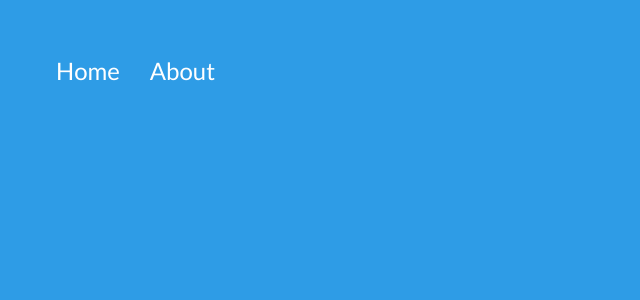
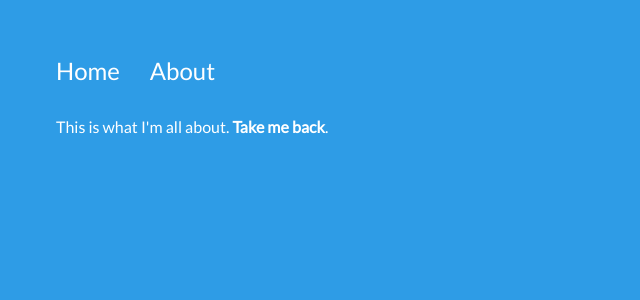
Before and after one commit to JohnDun89/playWithAngular, an Angular app: page /about/48 in a window 1280 px wide. Before the commit this address led to /. Shown: the top 300 px of the page, without its empty margins (0-640 px from the left). Built offline with nearby package versions, Linux system fonts and the light colour scheme.

Commit message:
return home link added in about section

```diff
--- a/src/app/about/about.component.html
+++ b/src/app/about/about.component.html
@@ -1,3 +1,5 @@
 <p>
-  about works!
+This is what I'm all about. <a href="" (click)="sendMeHome()"><strong>Take me back</strong></a>.
 </p>
+
+<!-- here the click method is calling send me home which directs you back to the router -->
--- a/src/app/about/about.component.ts
+++ b/src/app/about/about.component.ts
@@ -1,4 +1,6 @@
 import { Component, OnInit } from '@angular/core';
+import { ActivatedRoute } from '@angular/router';
+import { Router } from "@angular/router";
 
 @Component({
   selector: 'app-about',
@@ -7,9 +9,18 @@ import { Component, OnInit } from '@angular/core';
 })
 export class AboutComponent implements OnInit {
 
-  constructor() { }
+  constructor(private route: ActivatedRoute, private router: Router) {
+//  here we are using dependancy injection to get the responses id
+    this.route.params.subscribe(res => console.log(res.id));
+
+   }
 
   ngOnInit() {
   }
 
+  sendMeHome() {
+    //  this here is corresponding to the path in router
+    this.router.navigate([''])
+  }
+
 }
--- a/src/app/app.component.html
+++ b/src/app/app.component.html
@@ -1,7 +1,7 @@
 <!--The content below is only a placeholder and can be replaced.-->
 <ul>
   <li><a routerLink="">Home</a></li>
-    <li><a routerLink="about">About</a></li>
+    <li><a routerLink="about/48">About</a></li>
 </ul>
 
 
--- a/src/app/app.module.ts
+++ b/src/app/app.module.ts
@@ -15,7 +15,7 @@ const routes: Routes = [{
   component: HomeComponent
 },
 {
-  path: 'about',
+  path: 'about/:id',
   component: AboutComponent
 }
 ];
```
